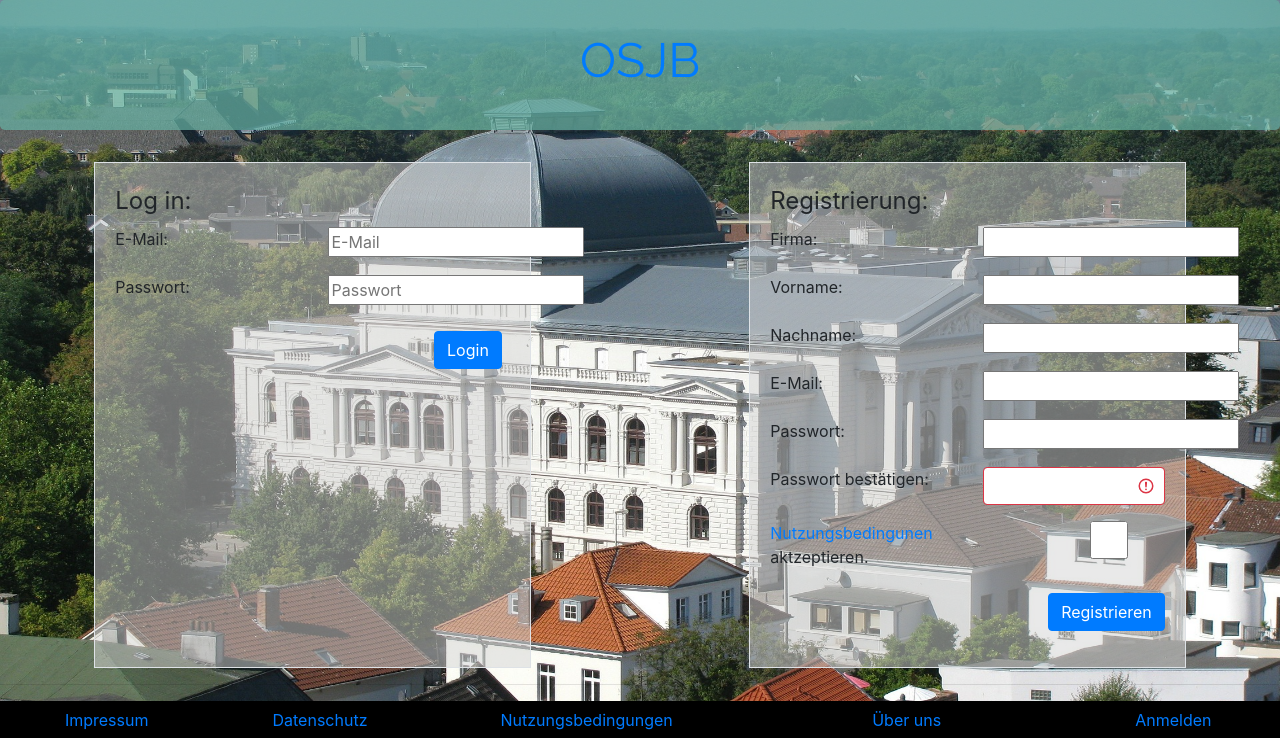
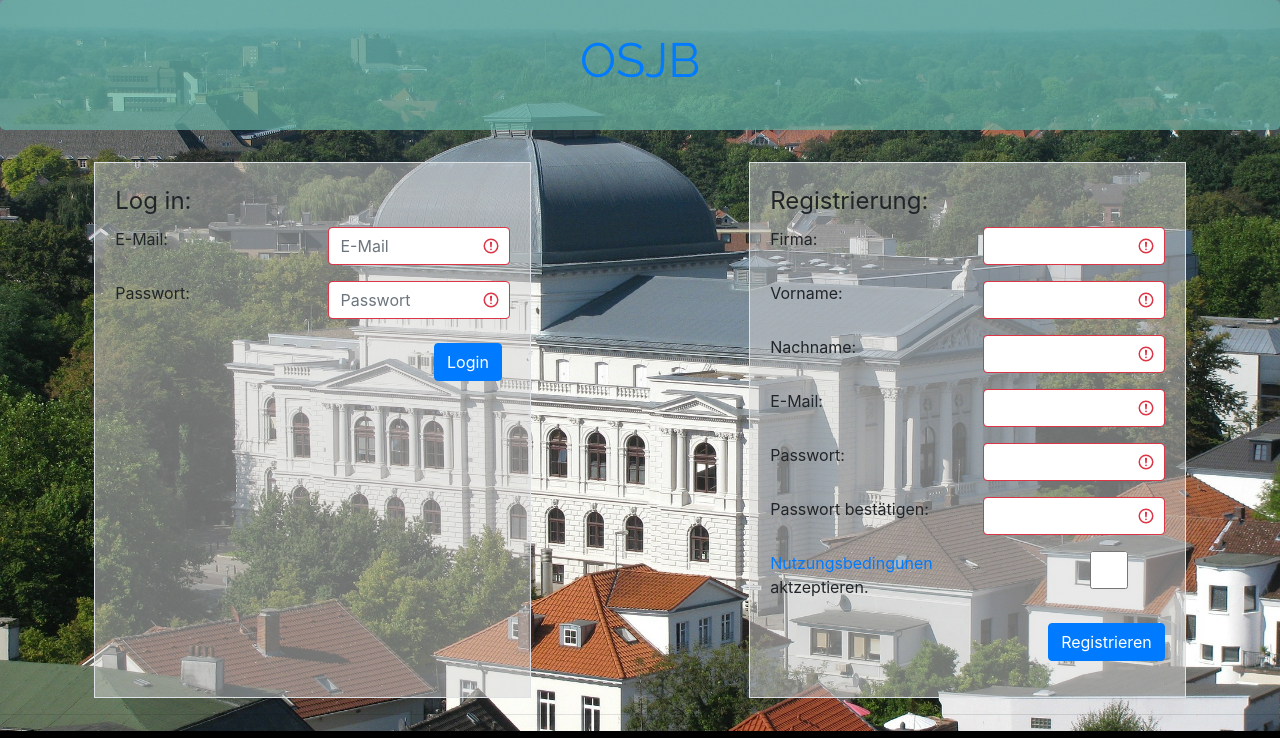
Before and after one commit to bierhummel/OSJB, a PHP site: page /login.php in a window 1280 px wide. Shown: the top 738 px of the page. Run offline with PHP 8.4, Linux system fonts and the light colour scheme.

Commit message:
Inputfelder auf login.php mit bootstrap umformatiert

```diff
--- a/login.php
+++ b/login.php
@@ -56,7 +56,7 @@ session_start();
 
                             <div class="col-sm">
 
-                                <input type="email" id="email" placeholder="E-Mail" name="email" required>
+                                <input type="email" id="email" placeholder="E-Mail" name="email" class="form-control" required>
                             </div>
                         </div>
                         <div class="valid-feedback">Valid.</div>
@@ -72,7 +72,7 @@ session_start();
 
                             <div class="col-sm">
 
-                                <input type="password" id="passwort" placeholder="Passwort" name="passwort" value="" required>
+                                <input type="password" id="passwort" placeholder="Passwort" name="passwort" value="" class="form-control" required>
 
                             </div>
                         </div>
@@ -121,7 +121,7 @@ session_start();
                                 <label for="firma">Firma:</label>
                             </div>
                             <div class="col-sm">
-                                <input type="text" id="firma" placeholder="" name="firma" required>
+                                <input type="text" id="firma" placeholder="" name="firma" class="form-control" required>
                             </div>
                         </div>
 
@@ -130,7 +130,7 @@ session_start();
                                 <label for="vorname">Vorname:</label>
                             </div>
                             <div class="col-sm">
-                                <input type="text" id="vorname" placeholder="" name="vorname" required>
+                                <input type="text" id="vorname" placeholder="" name="vorname" class="form-control" required>
                             </div>
                         </div>
 
@@ -139,7 +139,7 @@ session_start();
                                 <label for="nachname">Nachname:</label>
                             </div>
                             <div class="col-sm">
-                                <input type="text" id="nachname" placeholder="" name="nachname" required>
+                                <input type="text" id="nachname" placeholder="" name="nachname" class="form-control" required>
                             </div>
                         </div>
 
@@ -148,8 +148,7 @@ session_start();
                                 <label for="r_email">E-Mail:</label>
                             </div>
                             <div class="col-sm">
-
-                                <input type="email" id="r_email" placeholder="" name="email1" required>
+                                <input type="email" id="r_email" placeholder="" name="email1" class="form-control" required>
                             </div>
                         </div>
                         <div class="row form-group">
@@ -157,7 +156,7 @@ session_start();
                                 <label for="r_passwort">Passwort:</label>
                             </div>
                             <div class="col-sm">
-                                <input type="password" id="r_passwort" placeholder="" name="passwort1" minlength="8" required>
+                                <input type="password" id="r_passwort" placeholder="" name="passwort1" minlength="8" class="form-control" required>
                             </div>
                         </div>
 
```
